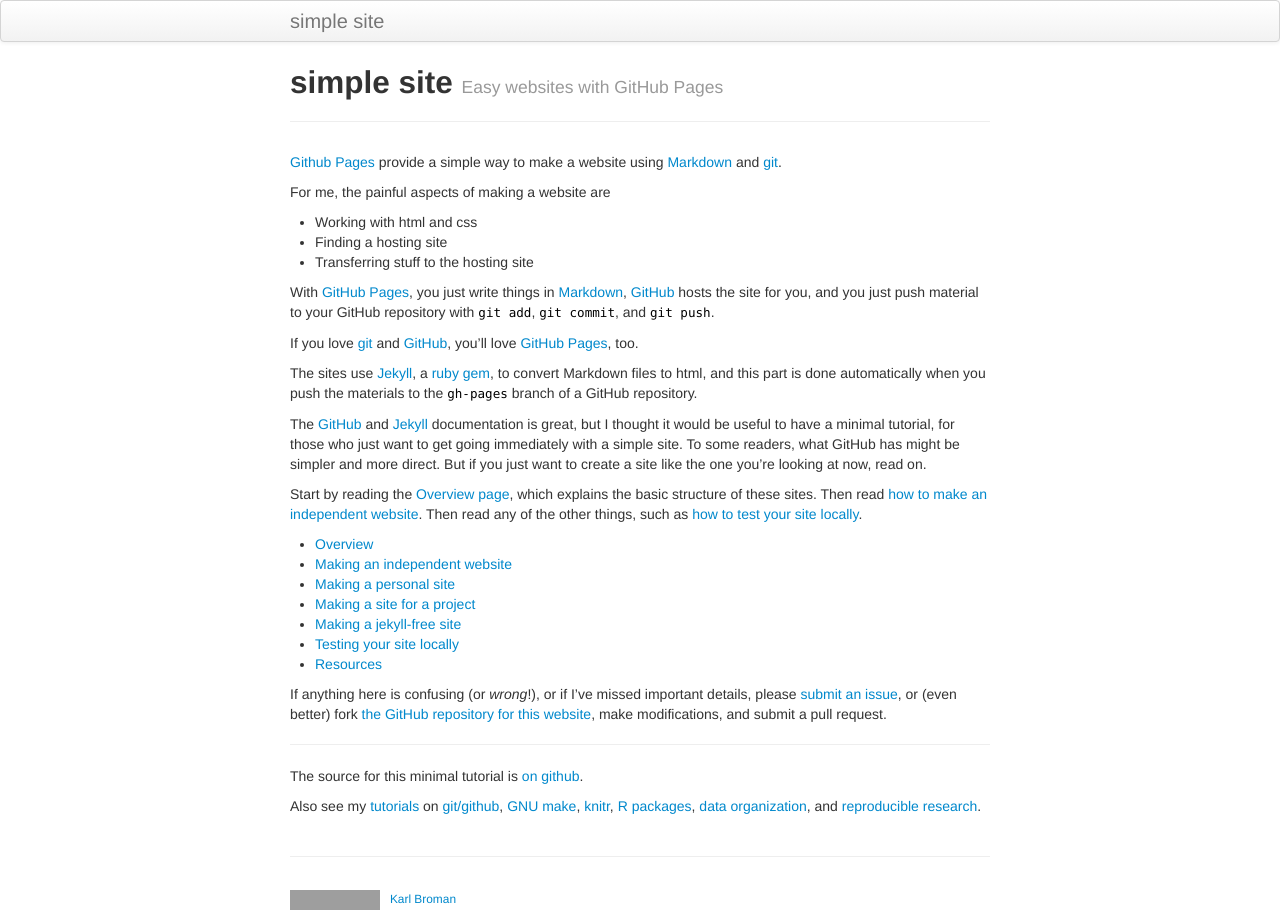
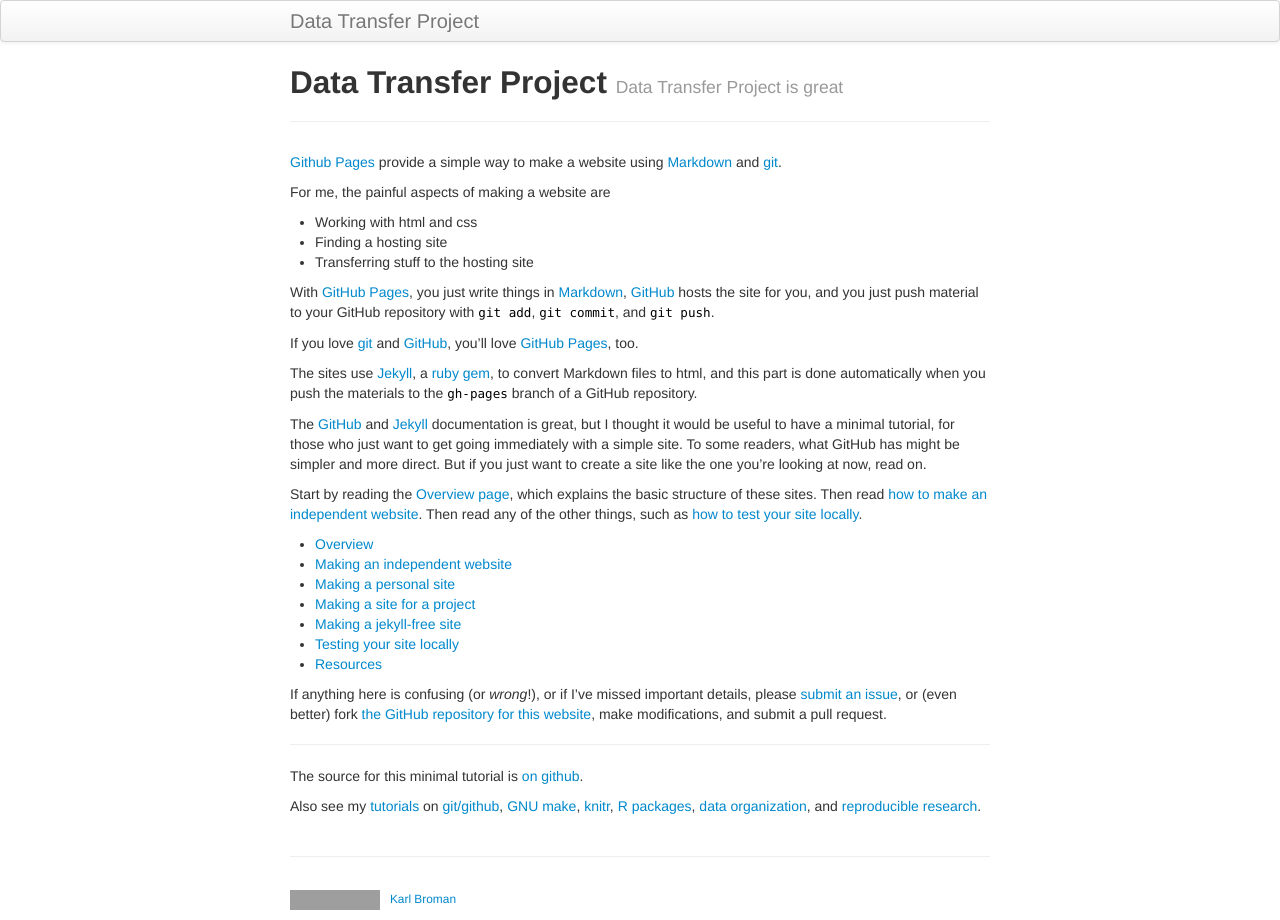
Before and after one commit to dtinit/data-transfer-project, a Jekyll site: the page built from index.md, in a window 1280 px wide. Built offline with Jekyll 4.4.1, drawn with Linux system fonts in a browser that asks for light colours; grey boxes are pictures that could not be loaded.

Commit message:
configure for DTP

```diff
--- a/_config.yml
+++ b/_config.yml
@@ -8,16 +8,16 @@
 # Themes are encouraged to use these universal variables
 # so be sure to set them if your theme uses them.
 #
-title : simple site
+title : Data Transfer Project
 author :
-  name : Karl Broman
-  email : kbroman@gmail.com
-  github : kbroman
-  twitter : kwbroman
+  name : Data Transfer Project authors
+  email : portability-discuss@googlegroups.com
+  github : google
+  twitter : nil
   feedburner : nil
 
 # NOTE: If replacing this next line with your own URL, you likely want "https://" not "http://"
-production_url : http://kbroman.github.io/simple_site
+production_url : https://google.github.io/data-transfer-project
 
 # Tell Github to use the kramdown markdown interpreter
 # (see https://help.github.com/articles/migrating-your-pages-site-from-maruku)
@@ -52,7 +52,7 @@
   #     This means always setting the protocol (http|https) or prefixing with "/"
   #
   # NOTE: If replacing this next line with your own URL, you likely want "https://" not "http://"
-  BASE_PATH : http://kbroman.org/simple_site
+  #BASE_PATH : ""
 
   # By default, the asset_path is automatically defined relative to BASE_PATH plus the enabled theme.
   # ex: [BASE_PATH]/assets/themes/[THEME-NAME]
--- a/index.md
+++ b/index.md
@@ -1,8 +1,8 @@
 ---
 layout: page
-title: simple site
-tagline: Easy websites with GitHub Pages
-description: Minimal tutorial on making a simple website with GitHub Pages
+title: Data Transfer Project
+tagline: Data Transfer Project is great
+description: Data Transfer Project is a project
 ---
 
 [Github Pages](https://pages.github.com) provide a simple way to make a
```
